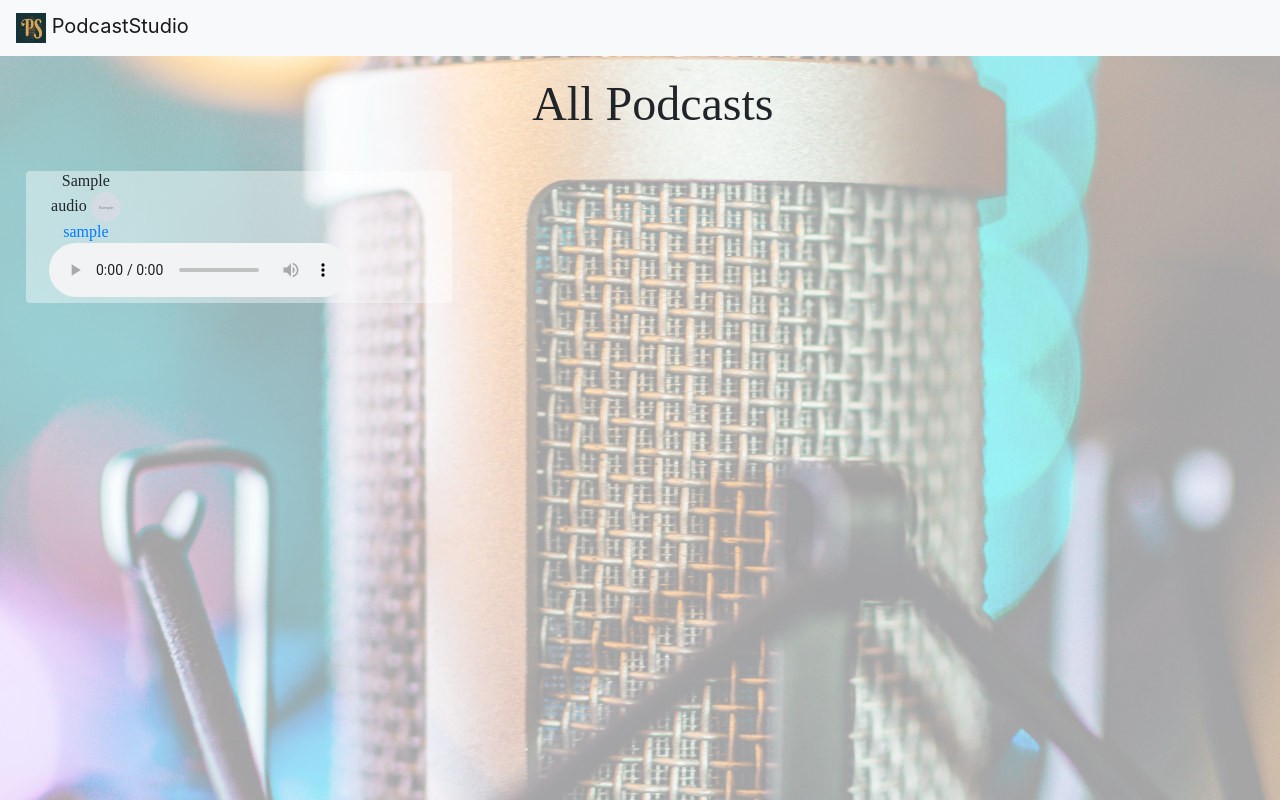
After one commit to carolina-trofimov/Podcast-Studio, a Flask app: page /all-podcasts in a window 1280 px wide. The commit adds this page. Run offline with Flask 2, Linux system fonts and the light colour scheme; tables that the repository leaves empty hold one stand-in row (values such as "Sample post"); grey boxes marked "Sample" are stand-in pictures; some libraries are stand-ins or nearby versions.

Commit message:
/all-podcasts route added and user photo added

```diff
--- a/server.py
+++ b/server.py
@@ -14,7 +14,7 @@ import os
 from os import environ
 from pydub import AudioSegment
 import requests
-from sqlalchemy import update
+from sqlalchemy import and_, update
 from werkzeug.utils import secure_filename
 
 
@@ -88,10 +88,8 @@ def authorize():
     else:
         user_model.tokens = token["access_token"]
         db.session.commit()
+    return redirect('/upload')
 
-
-
-    return redirect('/upload')
 
 @app.route("/upload")
 @login_required
@@ -214,6 +212,13 @@ def my_podcasts():
     user =User.query.filter_by(email=session["logged_in_user"]["email"]).first()
     all_edited_podcasts = Audio.query.filter_by(user_id=user.user_id, audio_code='edit').all()
     return render_template("my_podcasts.html", audios=all_edited_podcasts)
+
+
+@app.route("/all-podcasts")
+def all_podcasts():
+
+    audios = Audio.query.filter_by(published=True)
+    return render_template("all_podcasts.html", audios=audios)
 
 
 @app.route("/publish", methods=["POST"])
--- a/static/upload_page.css
+++ b/static/upload_page.css
@@ -5,7 +5,7 @@ html {
 body {
   width: 100%;
   min-height: 100%;
-  overflow: hidden;
+  /*overflow: hidden;*/
 }
 
 body {
@@ -31,29 +31,14 @@ body {
   background-color: rgba(255,255,255,0.4);
 }
 
-/*#welcome, {
-  margin-top: 4%;
-  font-family: webkit-body;
-}*/
 
-#login-form {
-  margin-top: 8%;
-  margin-bottom: 2%;
-  margin-left: 3%;
-  font-family: webkit-body;
-}
-
-#raw-podcast, #ads, #podcast, #follow, #profile {
+#raw-podcast, #ads, #podcast, #follow, #profile, #all-podcasts {
   font-size: 3rem;
   font-family: -webkit-body;
   margin-top: 1.5%;
   margin-left: 2%;
 }
 
-#email-form, #username-form, #password-form {
-  margin-top: 2%
-  margin-left: 3%;
-}
 
 .follow-user, .raw-podcast-list, .podcast-list, .ad-list, .user-audio-list {
   margin-top: 2%;
@@ -70,7 +55,7 @@ body {
   font-family: webkit-body;
 }
 
-}
+
  input[type="text"], input[type="password"], {
   width: 300px;
   padding: 10px 0px;
@@ -88,7 +73,21 @@ body {
   margin: 25px;
 }
 
+.photo {
+  display: inline-block;
+  width: 80px;
+  height: 80px;
+  border-radius: 50%;
+  object-fit: cover;
+}
 
+.small-photo {
+  display: inline-block;
+  width: 30px;
+  height: 30px;
+  border-radius: 50%;
+  object-fit: cover;
+}
 
 .loginBtn {
   box-sizing: border-box;
@@ -120,7 +119,6 @@ body {
   box-shadow: inset 0 0 0 32px rgba(0,0,0,0.1);
 }
 
-
 .loginBtn--google {
   /*font-family: "Roboto", Roboto, arial, sans-serif;*/
   background: #DD4B39;
--- /dev/null
+++ b/templates/all_podcasts.html
@@ -0,0 +1,27 @@
+{% extends 'base.html' %}
+{% block content %}
+
+<h3 class="text-center" id="all-podcasts">All Podcasts</h3>
+
+<ul id="podcast-list" class="list-unstyled">
+  {% for audio in audios %}
+    <div class="each-audio col-md-4 offset-md-1 border-2 rounded follow-user">
+      <li class="podcast-list">
+        <div class="row">
+          <div class="col-6 col-sm-3">
+            <div class= "podcast-name text-center" data-podcast-id="{{ audio.audio_id }}">{{ audio.name }}
+              <img class="small-photo" src={{ audio.user.avatar }}
+                   alt="{{audio.user.username}}">
+              <a href="/user/{{audio.user.user_id}}">{{ audio.user.username }}</a>
+            </div>
+            <audio controls id="audio">
+              <source src="{{ audio.s3_path }}">
+            </audio>
+          </div>
+        </div>
+      </li>
+    </div>
+  {% endfor %}
+</ul>
+
+{% endblock %}
--- a/templates/base.html
+++ b/templates/base.html
@@ -22,7 +22,10 @@
     PodcastStudio
   </a>
 
-  {% if session.get("logged_in_user") %}
+  {% set user = session.get("logged_in_user") %}
+  {% set picture = user["picture"] %}
+
+  {% if user %}
   <div class="nav-item dropdown">
     <a class="nav-link dropdown-toggle" href="#" id="navbarDropdown" role="button" data-toggle="dropdown" aria-haspopup="true" aria-expanded="false">
       Menu
@@ -32,17 +35,19 @@
       <a class="dropdown-item" href="/my-raw-podcasts">Raw Podcasts</a>
       <a class="dropdown-item" href="/my-ads">Ads</a>
       <a class="dropdown-item" href="/my-podcasts">My Podcasts</a>
+      <a class="dropdown-item" href="/all-podcasts">All Podcasts</a>
       <div class="dropdown-divider"></div>
       <a class="dropdown-item" href="/users">Find Friends</a>
     </div>
   </div>
   <hr>
-
-    <div class='nav-item'>
+    <div class="nav-item">
+      <a class="navbar-brand" href="/">
+        <img class="small-photo" src={{picture}}>
+      </a>
       <a href="/logout">Log Out</a>
     </div>
   {% endif %}
-
 </nav>
 </div>
 
--- a/templates/upload_mp3.html
+++ b/templates/upload_mp3.html
@@ -4,7 +4,7 @@
 
 
 <div class="row" id="upload">
-  <div class="col-md-4 offset-md-1 border-0 rounded" id="upload-podcast">
+  <div class="col-md-4 offset-md-1 border-0 rounded" id="upload-pod">
     <h1 class="text-center">Upload Podcast</h1><br></br>
     <form enctype='multipart/form-data' action='/process-upload' method='post' class="text-center">
       <input type=file name=file>
```
Also changed, not shown: templates/profile.html (+3 -4 lines), templates/users.html (+5 -3 lines).
